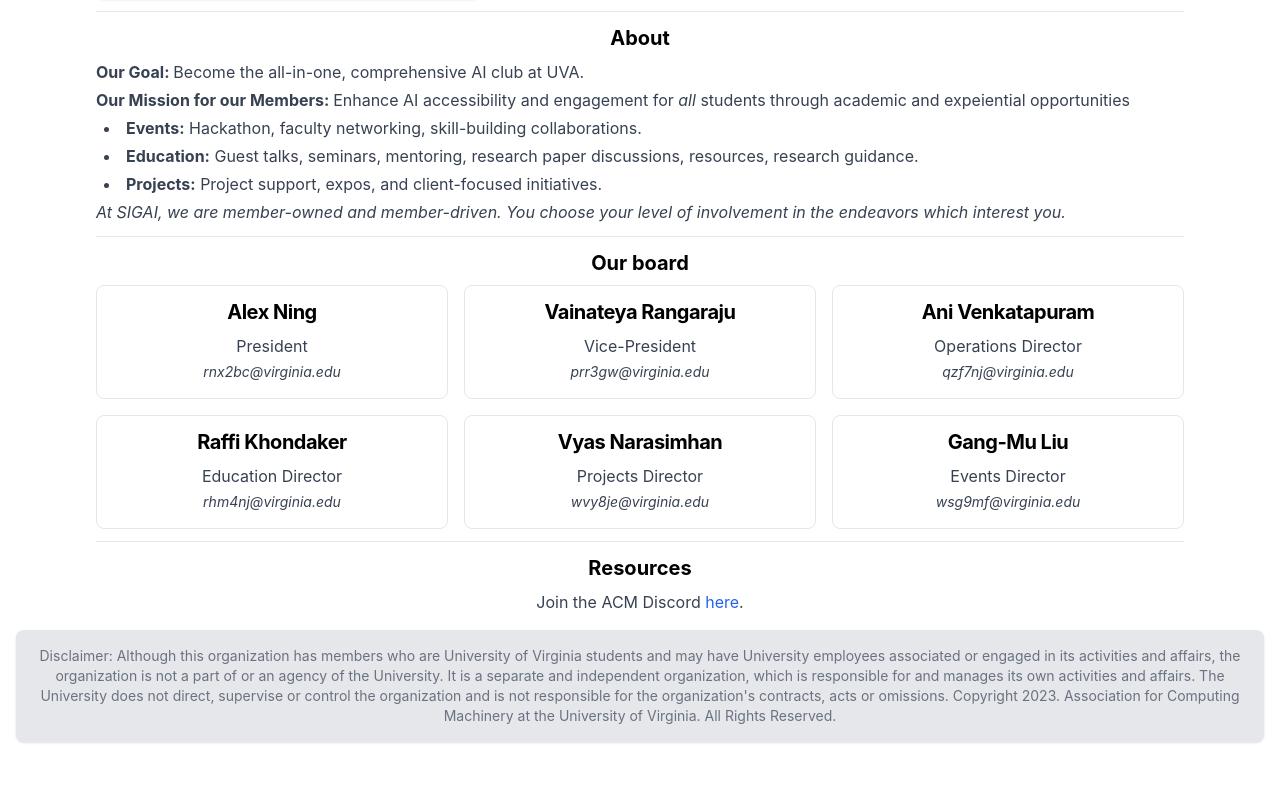
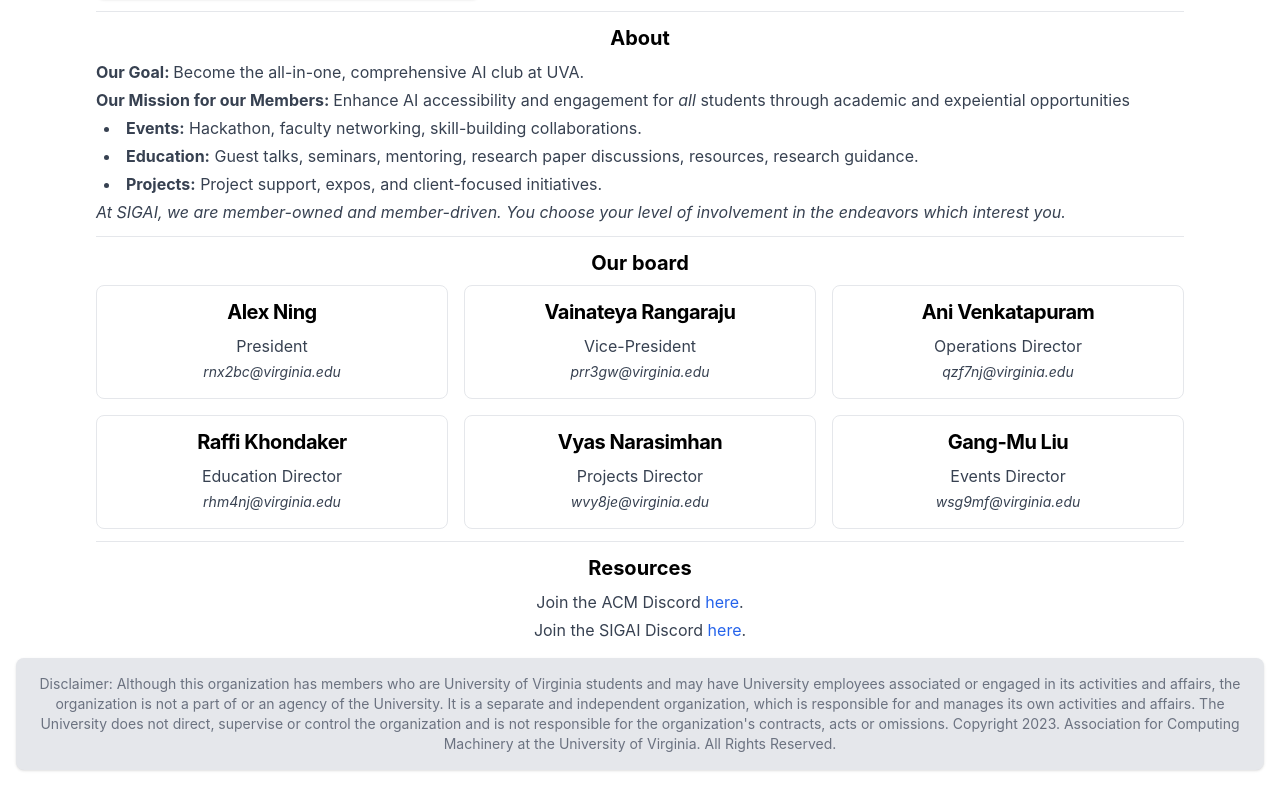
Before and after one commit to VyasNarasimhan/sigai-website, a React (Create React App) app: page / in a window 1280 px wide. Shown: the part 400-1186 px from the top of the page. Before the commit the page ends 1158 px from the top, so only its background shows below. Built offline with nearby package versions, Linux system fonts and the light colour scheme.

Commit message:
added sigai discord link

```diff
--- a/src/pages/Home.js
+++ b/src/pages/Home.js
@@ -109,6 +109,7 @@ function Home() {
                 <div class="row my-3">
                     <p class="text-xl font-bold mb-2 text-center">Resources</p>
                     <p class="text-md mb-1 font-normal text-gray-700 text-center">Join the ACM Discord <a class="text-blue-600 hover:underline" href="https://discord.com/invite/wxWgbVs" target="_blank" rel="noreferrer">here</a>.</p>
+                    <p class="text-md mb-1 font-normal text-gray-700 text-center">Join the SIGAI Discord <a class="text-blue-600 hover:underline" href="https://discord.gg/pNQJ4mubwh" target="_blank" rel="noreferrer">here</a>.</p>
                 </div>
 			</div>
             <footer class="bg-gray-200 rounded-lg shadow m-4">
```
